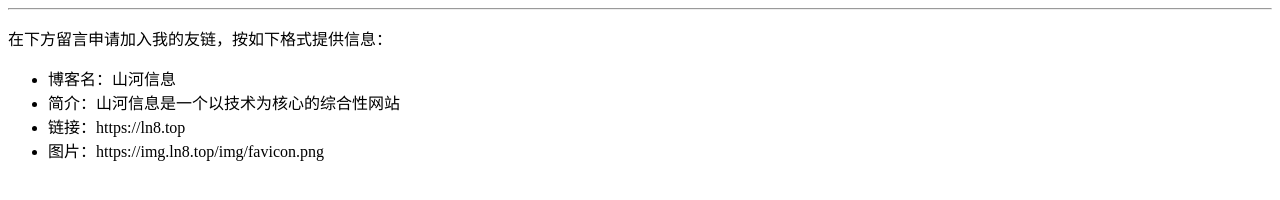
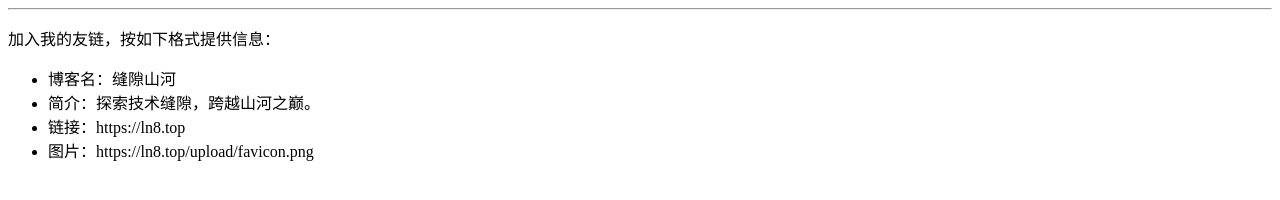
Before and after one commit to fxln/ln8, a plain HTML site: page index.html in a window 1280 px wide. Drawn offline with Linux system fonts and the light colour scheme.

Commit message:
Update index.html

```diff
--- a/index.html
+++ b/index.html
@@ -3,9 +3,9 @@
 <head>
     <meta charset="UTF-8">
     <meta name="viewport" content="width=device-width, initial-scale=1.0">
-    <title>山河信息</title>
+    <title>缝隙山河-Github</title>
 </head>
 <body>
-    <hr><p>在下方留言申请加入我的友链，按如下格式提供信息：</p><ul><li>博客名：山河信息</li><li>简介：山河信息是一个以技术为核心的综合性网站</li><li>链接：https://ln8.top</li><li>图片：https://img.ln8.top/img/favicon.png</li></ul>
+    <hr><p>加入我的友链，按如下格式提供信息：</p><ul><li>博客名：缝隙山河</li><li>简介：探索技术缝隙，跨越山河之巅。</li><li>链接：<a href:"https://ln8.top" target="_blank">https://ln8.top<a></li><li>图片：<a href:"https://ln8.top/upload/favicon.png" target="_blank">https://ln8.top/upload/favicon.png<a></li></ul>
 </body>
 </html>
```
